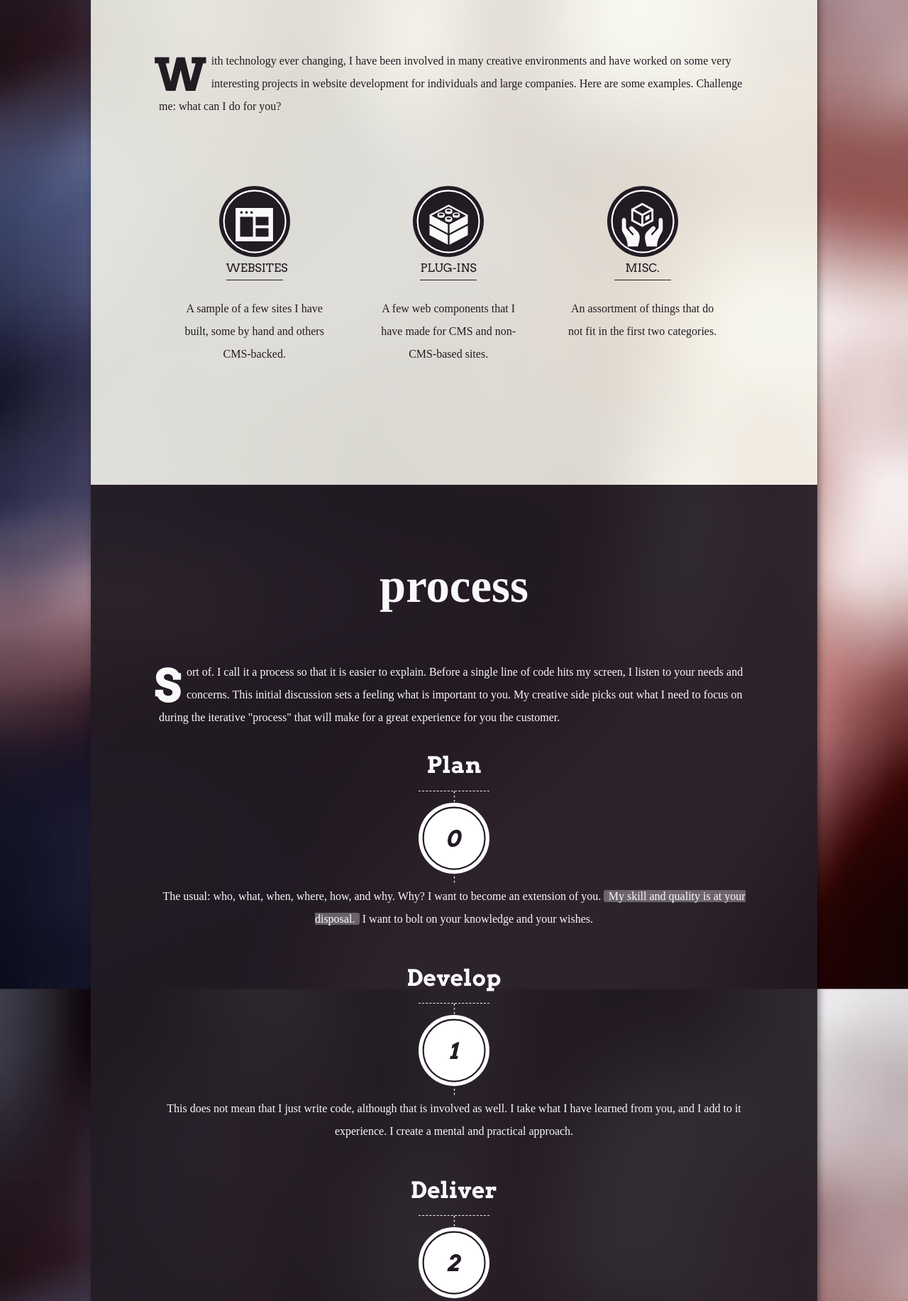
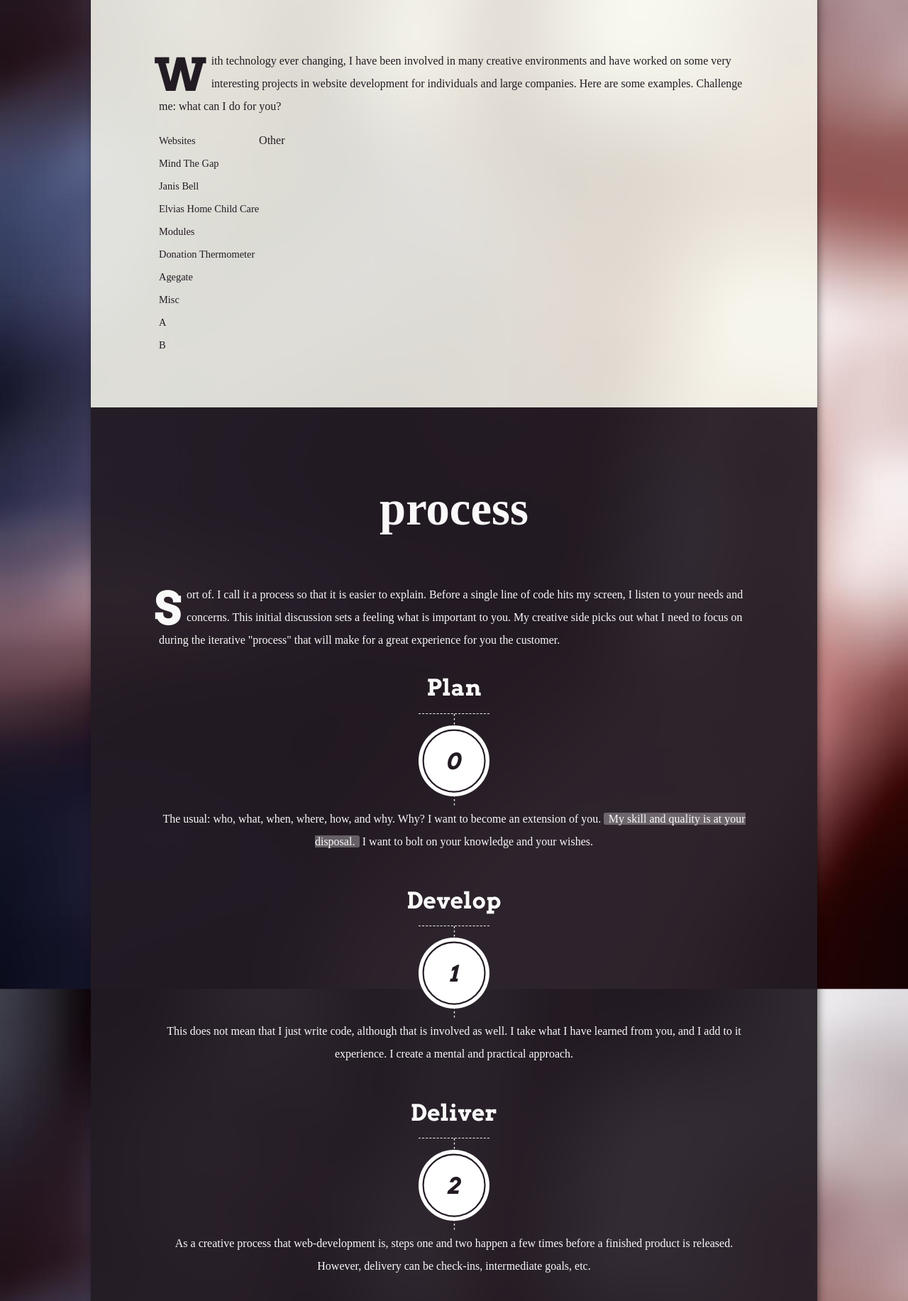
Before and after one commit to nazarioa/niztech-site, a PHP site: page / in a window 1280 px wide. Shown: the part 2020-3853 px from the top of the page at 71% size. Run offline with PHP 8.4, Linux system fonts and the light colour scheme; some libraries are stand-ins or nearby versions; some web fonts are replaced.

Commit message:
started on a new layout for work

```diff
--- a/niztech.com/css/main.css
+++ b/niztech.com/css/main.css
@@ -407,6 +407,32 @@ section h2{
 }
 
 /* -- WORK -- */
+
+#showcase {
+  display: flex;
+  flex-wrap: wrap;
+  flex-direction: row;
+  align-items: stretch;
+}
+
+#showcase-menu {
+  flex-grow: 1 40%;
+  font-size: 90%;
+}
+
+#showcase-menu ul, #showcase-menu li {
+  list-style: none;
+}
+
+#showcase-menu > li.category > span{
+  color: blue;
+}
+
+#showcase-container {
+  flex-grow: 2;
+}
+
+/* old */
 
 #work .subselect{
   cursor: pointer;
--- a/niztech.com/index.html
+++ b/niztech.com/index.html
@@ -84,6 +84,35 @@
         <h2>work</h2>
         <div class="content">
           <p><span class="drop-cap">W</span>ith technology ever changing, I have been involved in many creative environments and have worked on some very interesting projects in website development for individuals and large companies. Here are some examples. Challenge me: what can I do for you?</p>
+
+          <div id="showcase">
+            <div id="showcase-menu">
+              <ul>
+                <li class="websites category"><span>Websites</span>
+                  <ul>
+                    <li>Mind The Gap</li>
+                    <li>Janis Bell</li>
+                    <li>Elvias Home Child Care</li>
+                  </ul>
+                </li>
+                <li class="modules category"><span>Modules</span>
+                  <ul>
+                    <li>Donation Thermometer</li>
+                    <li>Agegate</li>
+                  </ul>
+                </li>
+                <li clss="misc category"><span>Misc</span>
+                  <ul>
+                    <li>A</li>
+                    <li>B</li>
+                  </ul>
+                </li>
+              </ul>
+            </div>
+            <div id="showcase-container">Other</div>
+          </div>
+
+<!--
           <ul class="subselect">
             <li class="websites"><div class="img circle dark"><img alt="Websites" src="img/Websites_light.svg" class="bit"/></div><div class="title">Websites</div><div class="desc">A sample of a few sites I have built, some by hand and others CMS-backed.</div></li>
             <li class="plugins"><div class="img circle dark"><img alt="Plugins" src="img/Plugins_light.svg" class="bit"/></div><div class="title">Plug-ins</div><div class="desc">A few web components that I have made for CMS and non-CMS-based sites.</div></li>
@@ -92,7 +121,7 @@
 
           <div class="showcase">
 
-            <!-- Websites Start -->
+            <!- - Websites Start - - >
             <div id="websites_examples" class="examples hidden">
               <article>
                 <h3 class="title">My Website</h3>
@@ -148,7 +177,7 @@
 
               </article>
               <hr>
-              <!--
+              <! - -
               removed for now. questions about this please email me nazario (d ot) a (the @ symbol ) gmail [another dot] com
               <article>
                 <h3 class="title">Marty Maldo</h3>
@@ -163,11 +192,11 @@
                 </div>
                 <div class="clearfix"><a class="button visit" href="http://www.martymaldo.com/">Marty Maldo &mdash; Live Site<img alt="send arrow" src="img/Chevron_right.svg"/></a></div>
               </article>
-            -->
+            - - >
             </div>
-            <!-- Websites End -->
+            <!- - Websites End - - >
 
-            <!-- Plugins Start -->
+            <!- - Plugins Start - ->
             <div id="plugins_examples" class="examples hidden">
               <article>
                 <h3 class="title">Drupal Age Gate</h3>
@@ -199,9 +228,9 @@
                 </div>
               </article>
             </div>
-            <!-- Plugins End -->
+            <!- - Plugins End - - >
 
-            <!-- Misc start -->
+            <!- - Misc start - - >
             <div id="misc_examples" class="examples hidden">
               <article>
                 <h3 class="title">C.R.U.D. Site</h3>
@@ -269,9 +298,9 @@
                 <div class="iframe-wrap loaded"><iframe src="http://www.niztech.com/Client/toothtrax/"></iframe></div>
               </article>
             </div>
-            <!-- Misc End -->
-
+            <!- - Misc End - - >
           </div>
+        -->
         </div>
       </section>
 
```
